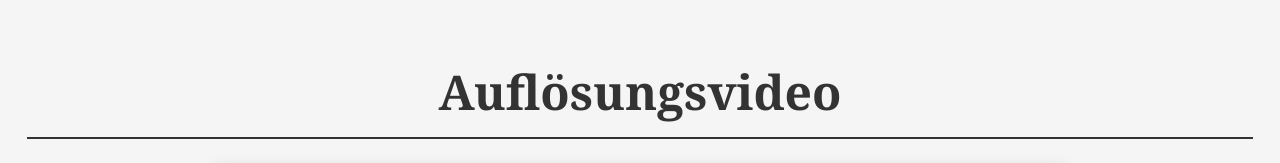
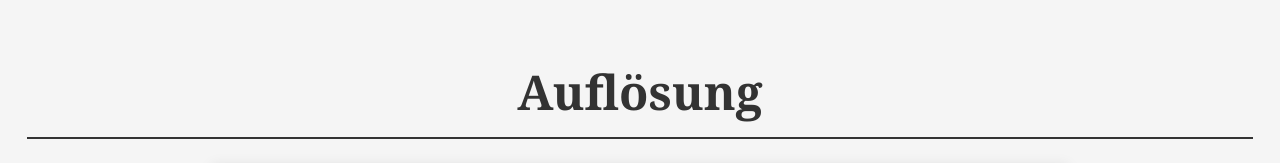
Before and after one commit to kag-csi/2024, a plain HTML site: page index.html in a window 1280 px wide. Shown: the top 163 px of the page. Drawn offline with Linux system fonts and the light colour scheme.

Commit message:
Update index.html

```diff
--- a/index.html
+++ b/index.html
@@ -76,7 +76,7 @@
 </head>
 
 <body>
-    <h1>Aufl&ouml;sungsvideo</h1>
+    <h1>Aufl&ouml;sung</h1>
     <div class="center">
         <div class="video-wrapper">
             <iframe src="https://onedrive.live.com/embed?resid=E7D6DDCBC31E515D%21229672&authkey=!AJ1zvJ2LmauAcyM" width="100%" height="auto" frameborder="0" scrolling="no" allowfullscreen></iframe>
```
